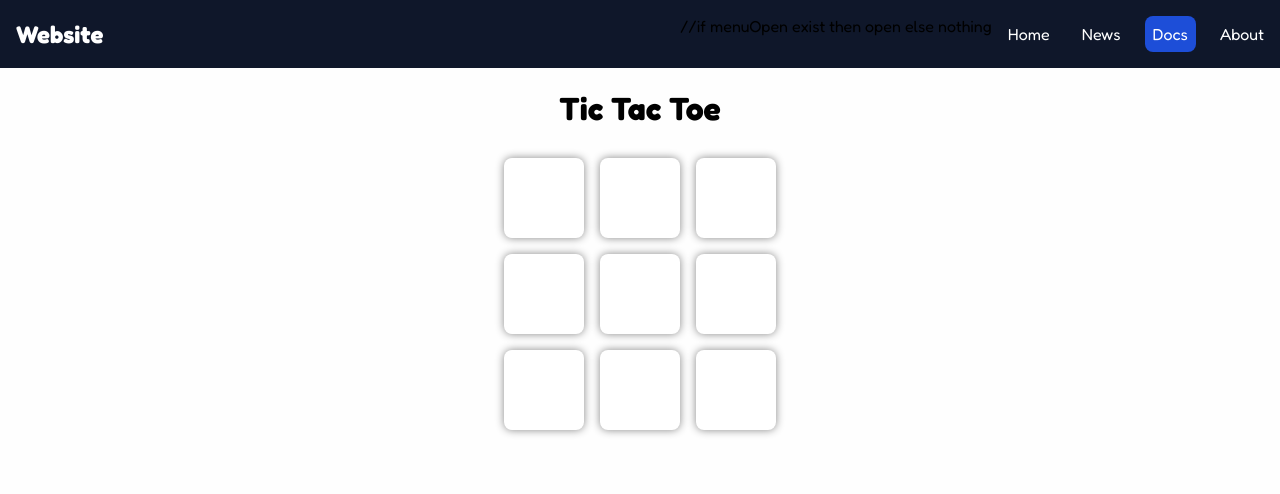
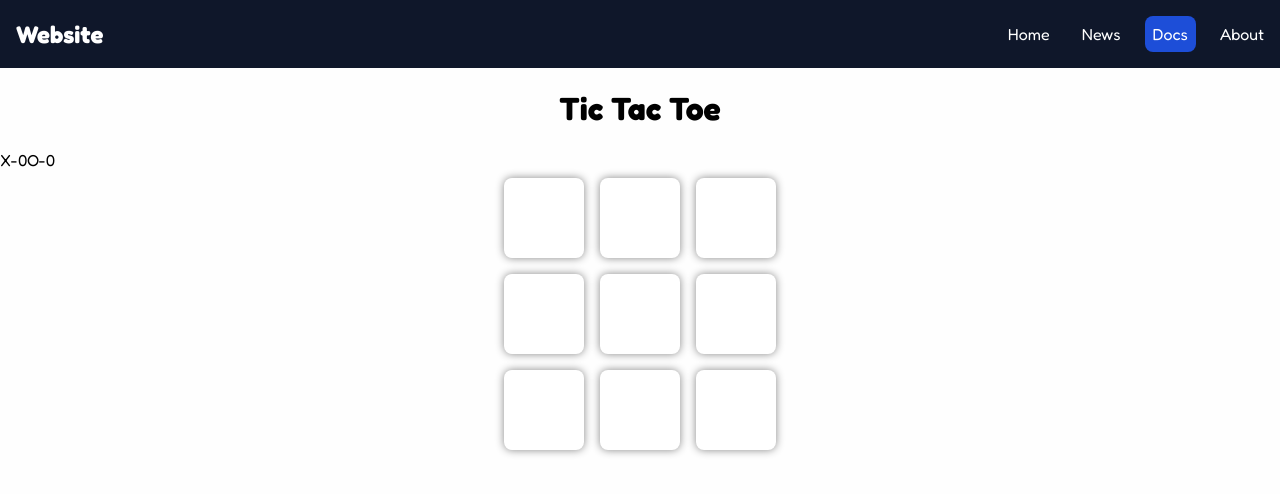
Before and after one commit to Afekadar/react2, a React (Create React App) app: page /Docs in a window 1280 px wide. Shown: the top 494 px of the page. Built offline with nearby package versions, Linux system fonts and the light colour scheme.

Commit message:
score board ptrogress

```diff
--- a/src/Components/Nav.js
+++ b/src/Components/Nav.js
@@ -13,7 +13,7 @@ export const Nav = () => {
         className="menu"
         onClick={() => {
           setMenuOpen(!menuOpen);
-        }}
+        }} //if menuOpen exist then open else nothing
       >
         <span></span>
         <span></span>
@@ -21,8 +21,6 @@ export const Nav = () => {
         <span></span>
       </div>
       <ul className={menuOpen ? "open" : ""}>
-        {" "}
-        //if menuOpen exist then open else nothing
         <li>
           <NavLink to="/Home">Home</NavLink>
         </li>
--- a/src/Components/pages/Docs.js
+++ b/src/Components/pages/Docs.js
@@ -1,5 +1,6 @@
 import React, { useState } from "react";
 import { Board } from "./TicTacToe/Board";
+import { ScoreBoard } from "./TicTacToe/ScoreBoard";
 
 export const Docs = () => {
   const WINCON = [
@@ -41,8 +42,6 @@ export const Docs = () => {
       }
     }
 
-    console.log(scores);
-
     setBoard(updatedBoard);
 
     setXPlaying(!xPlaying);
@@ -62,6 +61,7 @@ export const Docs = () => {
   return (
     <div className="App">
       <h1 className="top">Tic Tac Toe</h1>
+      <ScoreBoard scores={scores} xPlaying={xPlaying} />
       <Board board={board} onClick={handleBoxClick} />
     </div>
   );
--- a/src/Components/pages/TicTacToe/ScoreBoard.js
+++ b/src/Components/pages/TicTacToe/ScoreBoard.js
@@ -0,0 +1,12 @@
+import React from "react";
+import "./ScoreBoard.css";
+
+export const ScoreBoard = ({ scores, xPlaying }) => {
+  const { xScore, oScore } = scores;
+  return (
+    <div className="scoreboard">
+      <span className={"score x-score ${!xPlaying}"}>X-{xScore}</span>
+      <span className={"score o-score ${xPlaying}"}>O-{oScore}</span>
+    </div>
+  );
+};
```
Also changed, not shown: src/Components/pages/TicTacToe/ScoreBoard.css (added).
